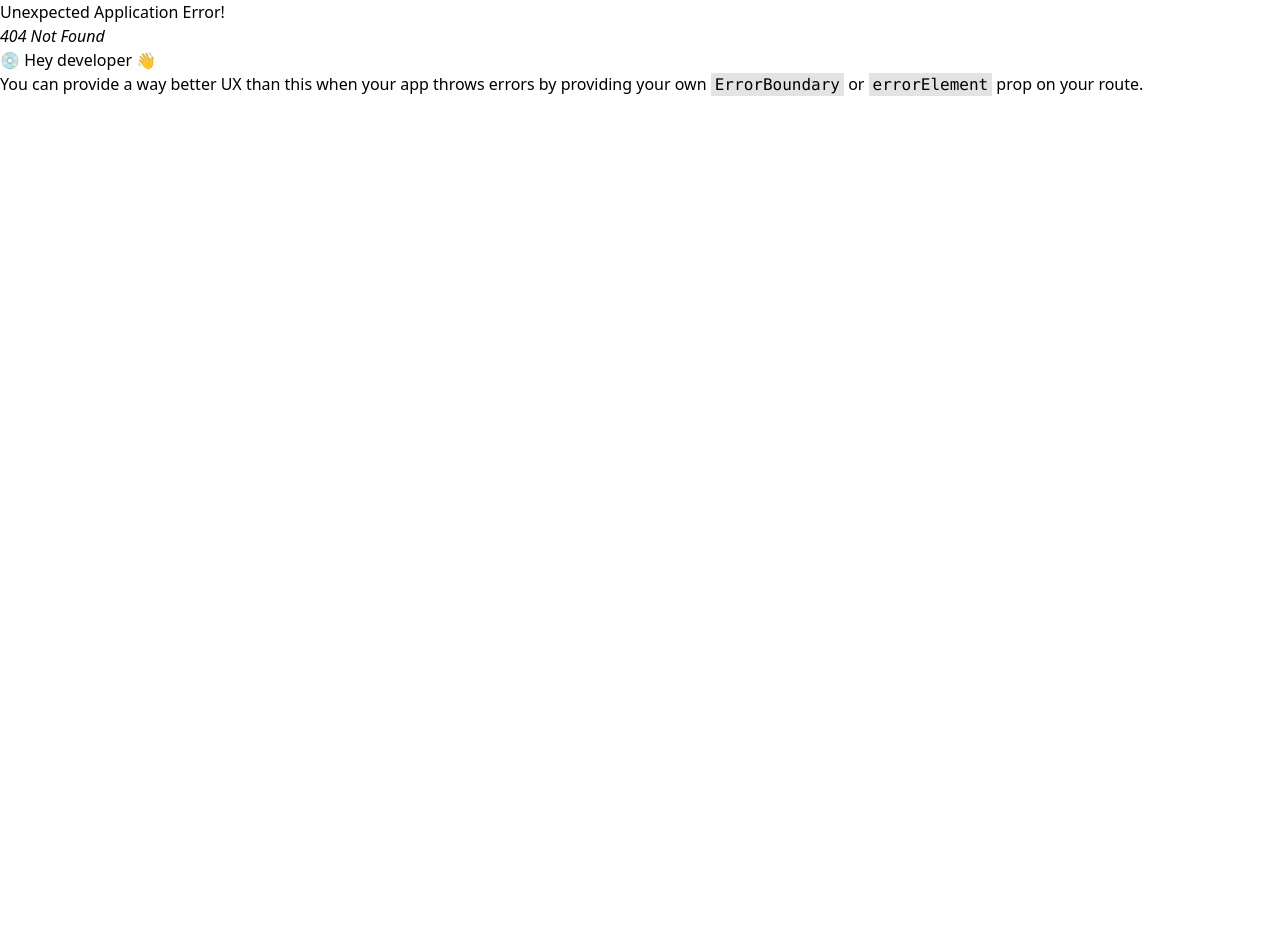
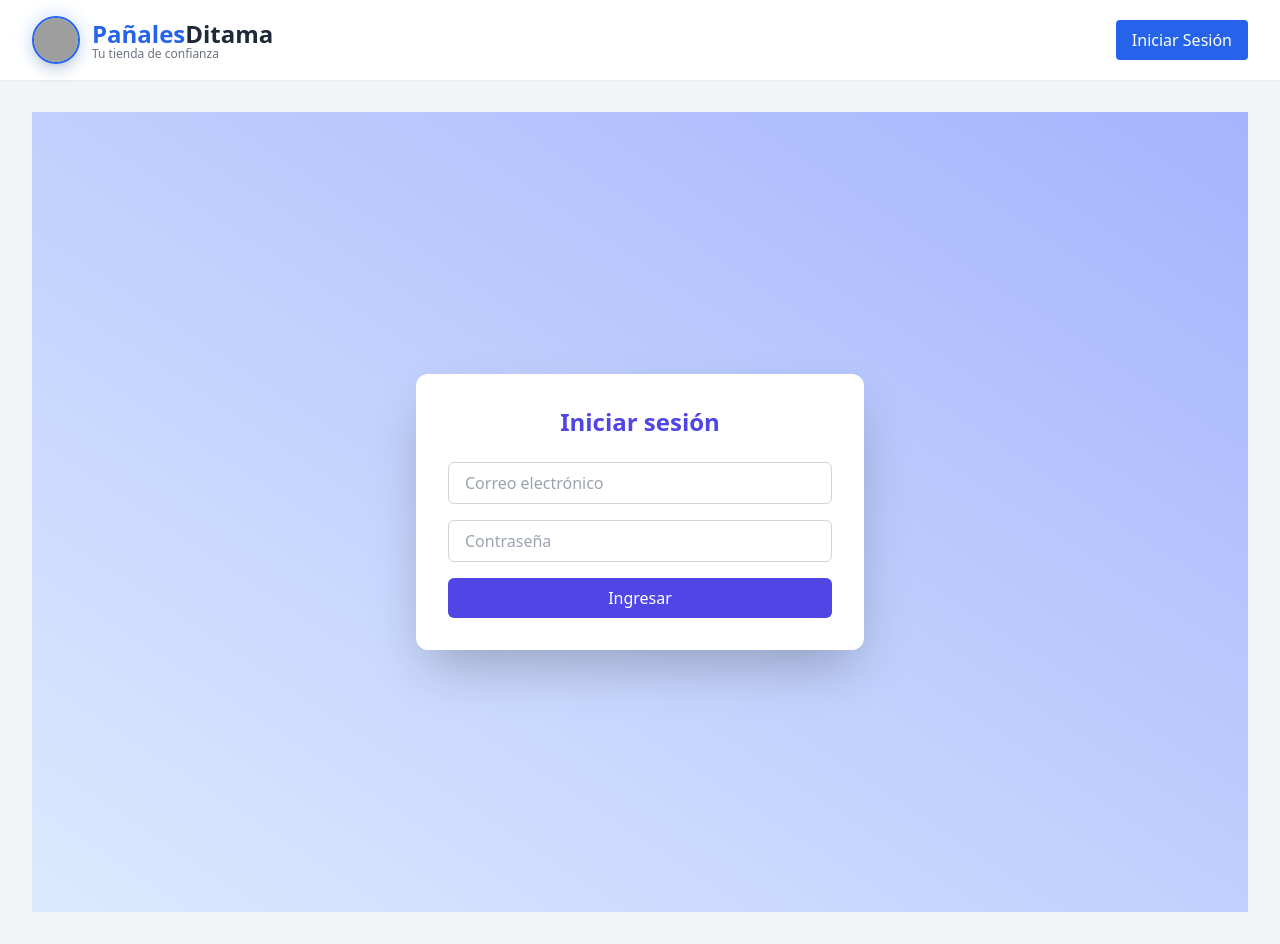
Before and after one commit to AJimenez0209/devditamawebpay, a React (Vite) app: page /login in a window 1280 px wide. Before the commit this address had no page. Before the commit the page ends 800 px from the top, so only its background shows below. Built offline with nearby package versions, Linux system fonts and the light colour scheme; grey boxes are pictures that could not be loaded.

Commit message:
Se agrega el componente AuthButton para manejar el login y logout de usuarios, además se agrega el componente AppLayout para manejar la estructura de la aplicación.

```diff
--- a/src/App.tsx
+++ /dev/null
@@ -1,107 +0,0 @@
-import { useEffect, useState } from 'react';
-import { CartProvider } from './context/CartContext';
-import { ProductCard } from './components/ProductCard';
-import { Cart } from './components/Cart';
-import { Checkout } from './components/Checkout';
-import { Logo } from './components/Logo';
-import { Product, Size } from './types';
-import { Routes, Route, BrowserRouter } from 'react-router-dom';
-import ProductList from './pages/admin/ProductList';
-import ProductForm from './pages/admin/ProductForm';
-import Login from './pages/Login';
-import RequireAdmin from './components/RequireAdmin';
-
-
-
-export const SIZES: Size[] = ['RN', 'P', 'M', 'G', 'XG', 'XXG', 'XXXG'];
-
-export const SIZE_WEIGHTS = {
-  RN: '2-4.5 kg',
-  P: '3-6 kg',
-  M: '6-10 kg',
-  G: '9-12.5 kg',
-  XG: '12-15 kg',
-  XXG: '14-17 kg',
-  XXXG: '+16 kg'
-} as const;
-
-function App() {
-  const [products, setProducts] = useState<Product[]>([]);
-
-  useEffect(() => {
-    fetch('http://localhost:5000/api/products')
-      .then(res => res.json())
-      .then(data => setProducts(data))
-      .catch(error => console.error('Error al cargar productos:', error));
-  }, []);
-
-  return (
-    <CartProvider>
-        <div className="min-h-screen bg-gray-100">
-          <header className="bg-white shadow-sm">
-            <div className="max-w-7xl mx-auto px-4 py-4 sm:px-6 lg:px-8">
-              <div className="flex items-center justify-between">
-                <Logo />
-              </div>
-            </div>
-          </header>
-
-          <main className="max-w-7xl mx-auto px-4 py-8 sm:px-6 lg:px-8">
-            <Routes>
-              {/* Página pública principal */}
-              <Route
-                path="/"
-                element={
-                  <div className="grid grid-cols-1 lg:grid-cols-3 gap-8">
-                    <div className="lg:col-span-2">
-                      <h2 className="text-2xl font-bold text-gray-900 mb-6">Nuestros Productos</h2>
-                      <div className="grid grid-cols-1 md:grid-cols-2 gap-6">
-                        {products.map((product) => (
-                          <ProductCard key={product._id} product={product} />
-                        ))}
-                      </div>
-                    </div>
-                    <div className="space-y-6">
-                      <Cart />
-                      <Checkout />
-                    </div>
-                  </div>
-                }
-              />
-
-              {/* Rutas del panel de administración */}
-              <Route
-                path="/admin/products"
-                element={
-                  <RequireAdmin>
-                    <ProductList />
-                  </RequireAdmin>
-                }
-              />
-
-              <Route
-                path="/admin/products/new"
-                element={
-                  <RequireAdmin>
-                    <ProductForm />
-                  </RequireAdmin>
-                }
-              />
-
-              <Route
-                path="/admin/products/:id"
-                element={
-                  <RequireAdmin>
-                    <ProductForm />
-                  </RequireAdmin>
-                }
-              />
-
-            </Routes>
-          </main>
-        </div>
-    </CartProvider>
-  );
-}
-
-export default App;
--- /dev/null
+++ b/src/components/AuthButton.tsx
@@ -0,0 +1,39 @@
+import React from 'react';
+import { useNavigate } from 'react-router-dom';
+
+const AuthButton = () => {
+  const navigate = useNavigate();
+  const token = localStorage.getItem('token');
+
+  let isAdmin = false;
+
+  if (token) {
+    try {
+      const decoded = JSON.parse(atob(token.split('.')[1]));
+      isAdmin = decoded.isAdmin;
+    } catch (err) {
+      localStorage.removeItem('token');
+    }
+  }
+
+  const handleClick = () => {
+    if (!token) {
+      navigate('/login');
+    } else if (isAdmin) {
+      navigate('/admin/products');
+    } else {
+      navigate('/');
+    }
+  };
+
+  return (
+    <button
+      onClick={handleClick}
+      className="bg-blue-600 text-white px-4 py-2 rounded hover:bg-blue-700 transition"
+    >
+      {token ? (isAdmin ? 'Panel Admin' : 'Inicio') : 'Iniciar Sesión'}
+    </button>
+  );
+};
+
+export default AuthButton;
--- a/src/components/ProductCard.tsx
+++ b/src/components/ProductCard.tsx
@@ -1,9 +1,9 @@
-import React, { useState } from 'react';
+import { useState } from 'react';
 import { ShoppingCart } from 'lucide-react';
 import { Size } from '../types';
 import { useCart } from '../context/CartContext';
 import { formatCLP } from '../utils/currency';
-import { SIZES, SIZE_WEIGHTS } from '../App';
+import { SIZES, SIZE_WEIGHTS } from '../constants/sizes';
 import { Notification } from './Notification';
 import { Product } from '../types';
 import { CartItem } from '../types';
--- /dev/null
+++ b/src/constants/sizes.ts
@@ -0,0 +1,11 @@
+export const SIZES = ['RN', 'P', 'M', 'G', 'XG', 'XXG', 'XXXG'] as const;
+
+export const SIZE_WEIGHTS = {
+  RN: '2-4.5 kg',
+  P: '3-6 kg',
+  M: '6-10 kg',
+  G: '9-12.5 kg',
+  XG: '12-15 kg',
+  XXG: '14-17 kg',
+  XXXG: '+16 kg',
+} as const;
--- /dev/null
+++ b/src/layouts/AppLayout.tsx
@@ -0,0 +1,29 @@
+// src/layouts/AppLayout.tsx
+import React from 'react';
+import { Outlet } from 'react-router-dom';
+import { CartProvider } from '../context/CartContext';
+import { Logo } from '../components/Logo';
+import AuthButton from '../components/AuthButton';
+
+const AppLayout = () => {
+  return (
+    <CartProvider>
+      <div className="min-h-screen bg-gray-100">
+        <header className="bg-white shadow-sm">
+          <div className="max-w-7xl mx-auto px-4 py-4 sm:px-6 lg:px-8">
+            <div className="flex items-center justify-between">
+              <Logo />
+              <AuthButton />
+            </div>
+          </div>
+        </header>
+
+        <main className="max-w-7xl mx-auto px-4 py-8 sm:px-6 lg:px-8">
+          <Outlet />
+        </main>
+      </div>
+    </CartProvider>
+  );
+};
+
+export default AppLayout;
--- a/src/main.tsx
+++ b/src/main.tsx
@@ -1,11 +1,58 @@
-import { StrictMode } from 'react';
+// src/main.tsx
+import * as React from 'react';
 import { createRoot } from 'react-dom/client';
-import { RouterProvider } from 'react-router-dom';
-import { router } from './routes';
+import { RouterProvider, createBrowserRouter } from 'react-router-dom';
+import AppLayout from './layouts/AppLayout';
+import Home from './pages/Home';
+import Login from './pages/Login';
+import ProductList from './pages/admin/ProductList';
+import ProductForm from './pages/admin/ProductForm';
+import RequireAdmin from './components/RequireAdmin';
 import './index.css';
 
+const router = createBrowserRouter([
+  {
+    path: '/',
+    element: <AppLayout />, // Layout con header y <Outlet />
+    children: [
+      {
+        index: true,
+        element: <Home />,
+      },
+      {
+        path: 'login',
+        element: <Login />,
+      },
+      {
+        path: 'admin/products',
+        element: (
+          <RequireAdmin>
+            <ProductList />
+          </RequireAdmin>
+        ),
+      },
+      {
+        path: 'admin/products/new',
+        element: (
+          <RequireAdmin>
+            <ProductForm />
+          </RequireAdmin>
+        ),
+      },
+      {
+        path: 'admin/products/:id',
+        element: (
+          <RequireAdmin>
+            <ProductForm />
+          </RequireAdmin>
+        ),
+      },
+    ],
+  },
+]);
+
 createRoot(document.getElementById('root')!).render(
-  <StrictMode>
+  <React.StrictMode>
     <RouterProvider router={router} />
-  </StrictMode>
+  </React.StrictMode>
 );
--- /dev/null
+++ b/src/pages/Home.tsx
@@ -0,0 +1,36 @@
+// src/pages/Home.tsx
+import  { useEffect, useState } from 'react';
+import { ProductCard } from '../components/ProductCard';
+import { Cart } from '../components/Cart';
+import { Checkout } from '../components/Checkout';
+import { Product } from '../types';
+
+const Home = () => {
+  const [products, setProducts] = useState<Product[]>([]);
+
+  useEffect(() => {
+    fetch('http://localhost:5000/api/products')
+      .then(res => res.json())
+      .then(data => setProducts(data))
+      .catch(error => console.error('Error al cargar productos:', error));
+  }, []);
+
+  return (
+    <div className="grid grid-cols-1 lg:grid-cols-3 gap-8">
+      <div className="lg:col-span-2">
+        <h2 className="text-2xl font-bold text-gray-900 mb-6">Nuestros Productos</h2>
+        <div className="grid grid-cols-1 md:grid-cols-2 gap-6">
+          {products.map((product) => (
+            <ProductCard key={product._id} product={product} />
+          ))}
+        </div>
+      </div>
+      <div className="space-y-6">
+        <Cart />
+        <Checkout />
+      </div>
+    </div>
+  );
+};
+
+export default Home;
--- a/src/pages/Login.tsx
+++ b/src/pages/Login.tsx
@@ -1,4 +1,4 @@
-import React, { useState } from 'react';
+import { useState } from 'react';
 import { useNavigate } from 'react-router-dom';
 
 const Login = () => {
@@ -44,15 +44,17 @@ const Login = () => {
   };
 
   return (
-    <div>
-      <h2>Iniciar sesión</h2>
-      <form onSubmit={handleSubmit}>
+    <div className="min-h-screen bg-gradient-to-tr from-blue-100 to-indigo-300 flex items-center justify-center">
+      <div className="bg-white shadow-2xl rounded-xl p-8 w-full max-w-md">
+        <h2 className="text-2xl font-bold text-center mb-6 text-indigo-600">Iniciar sesión</h2>
+        <form onSubmit={handleSubmit} className="space-y-4">
           <input
             type="email"
-          placeholder="Correo"
+            placeholder="Correo electrónico"
             value={email}
             onChange={(e) => setEmail(e.target.value)}
             required
+            className="w-full px-4 py-2 border border-gray-300 rounded-md focus:outline-none focus:ring-2 focus:ring-indigo-400"
           />
           <input
             type="password"
@@ -60,10 +62,19 @@ const Login = () => {
             value={password}
             onChange={(e) => setPassword(e.target.value)}
             required
+            className="w-full px-4 py-2 border border-gray-300 rounded-md focus:outline-none focus:ring-2 focus:ring-indigo-400"
           />
-        <button type="submit">Ingresar</button>
-        {error && <p style={{ color: 'red' }}>{error}</p>}
+          <button
+            type="submit"
+            className="w-full bg-indigo-600 text-white py-2 rounded-md hover:bg-indigo-700 transition duration-200"
+          >
+            Ingresar
+          </button>
+          {error && (
+            <p className="text-red-500 text-sm text-center mt-2">{error}</p>
+          )}
         </form>
+      </div>
     </div>
   );
 };
--- a/src/pages/admin/ProductList.tsx
+++ b/src/pages/admin/ProductList.tsx
@@ -1,4 +1,4 @@
-import React, { useEffect, useState } from 'react';
+import { useEffect, useState } from 'react';
 import { Link } from 'react-router-dom';
 
 interface Product {
@@ -77,7 +77,7 @@ const ProductList = () => {
             <tr key={p._id} className="border-t">
               <td className="p-2">{p.name}</td>
               <td className="p-2">${p.price}</td>
-              <td className="p-2">{p.sizes.join(', ')}</td>
+              <td className="p-2">{p.sizes?.join(', ') || 'Sin tallas'}</td>
               <td className="p-2 space-x-2">
                 <Link
                   to={`/admin/products/${p._id}`}
--- a/src/routes/index.tsx
+++ /dev/null
@@ -1,32 +0,0 @@
-import { createBrowserRouter } from 'react-router-dom';
-import App from '../App';
-import { PaymentResult } from '../components/PaymentResult';
-import WebpayRedirectPage from '../components/WebpayRedirectPage';
-import { CartProvider } from '../context/CartContext'; // Importa el CartProvider
-
-export const router = createBrowserRouter([
-  {
-    path: '/',
-    element: (
-      <CartProvider>
-        <App />
-      </CartProvider>
-    ),
-  },
-  {
-    path: '/payment/result',
-    element: (
-      <CartProvider>
-        <PaymentResult />
-      </CartProvider>
-    ),
-  },
-  {
-    path: '/webpay-redirect',
-    element: (
-      <CartProvider>
-        <WebpayRedirectPage />
-      </CartProvider>
-    ),
-  },
-]);
--- a/tsconfig.node.json
+++ b/tsconfig.node.json
@@ -6,7 +6,7 @@
     "skipLibCheck": true,
 
     /* Bundler mode */
-    "moduleResolution": "bundler",
+    "": "bundler",
     "allowImportingTsExtensions": true,
     "isolatedModules": true,
     "moduleDetection": "force",
--- a/vite.config.ts
+++ b/vite.config.ts
@@ -13,6 +13,8 @@ export default defineConfig({
         target: 'http://localhost:5000',
         changeOrigin: true,
       },
+
     },
+
   },
 });
```
Lines whose indentation alone changed are shown as unchanged.
